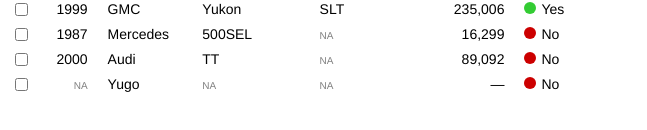
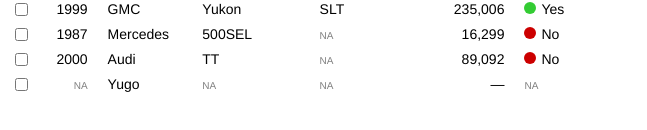
Before and after one commit to anwansi/vue-table, a Vue app: page / in a window 1280 px wide. Shown: the part 424-554 px from the top of the page, without its empty margins (0-647 px from the left). Built offline with nearby package versions, Linux system fonts and the light colour scheme.

Commit message:
Use booleanIcon formatting flag in column config to trigger BooleanDisplay component

```diff
--- a/src/app.vue
+++ b/src/app.vue
@@ -54,6 +54,7 @@
                     name   : 'Domestic',
                     type   : 'boolean',
                     format : {
+                        booleanIcon    : true,
                         booleanTextMap : { 'true' : 'Yes', 'false' : 'No' }
                     },
                     emptyNa : true
--- a/src/body-cell.vue
+++ b/src/body-cell.vue
@@ -72,22 +72,31 @@
             };
         },
         booleanDisplay() {
-            let result = null;
+            if ('displayValue' in this.cellData) {
+                return null;
+            }
 
-            if (this.column.type === 'boolean') {
-                const format = this.column.format || {};
-                const value  = !! this.cellData.value;
+            if (this.column.type !== 'boolean') {
+                return null;
+            }
 
+            const format = this.column.format || {};
+            if (! format.booleanIcon) {
+                return false;
+            }
+
+            const value = this.cellData.value;
+            if (value === true || value === false) {
                 let text = value ? 'True' : 'False';
 
                 if (format.booleanTextMap) {
                     text = format.booleanTextMap[value ? 'true' : 'false'];
                 }
 
-                result = { value, text };
+                return { value, text };
             }
 
-            return result;
+            return null;
         },
         displayDash() {
             const display = this.display;
```
